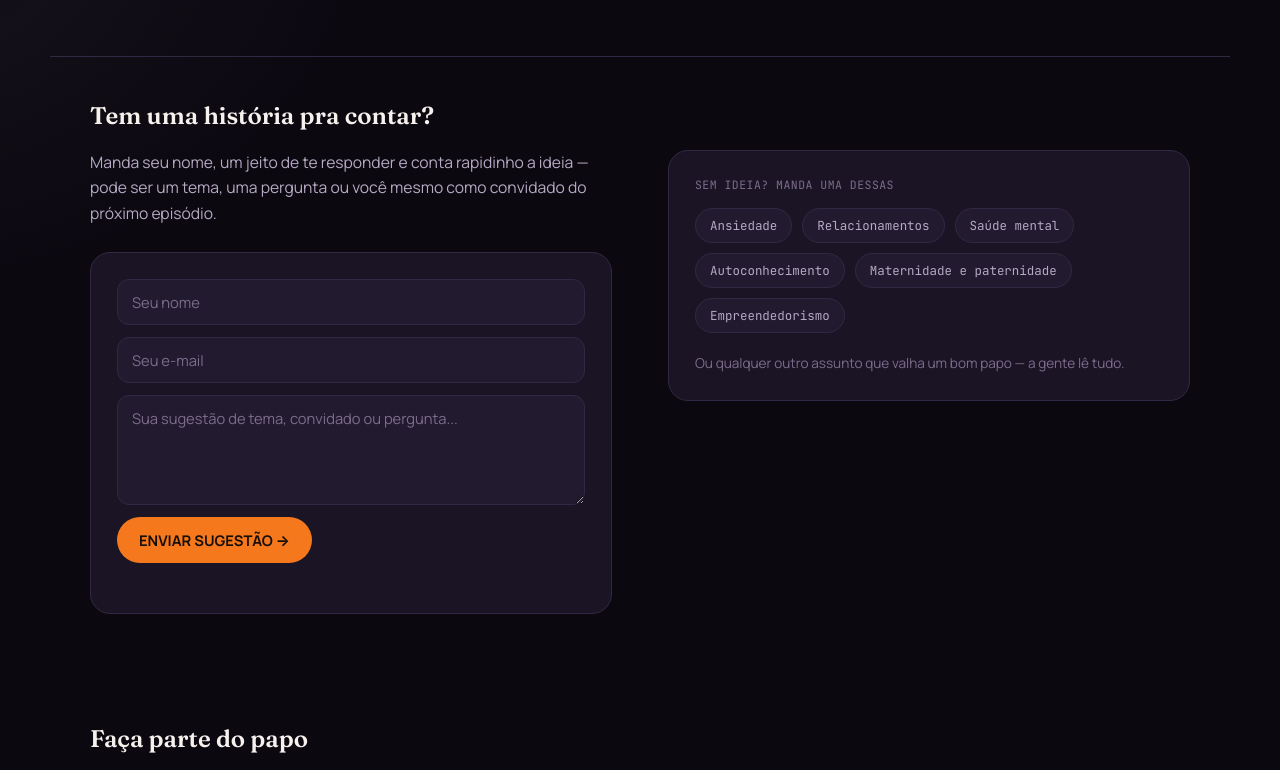
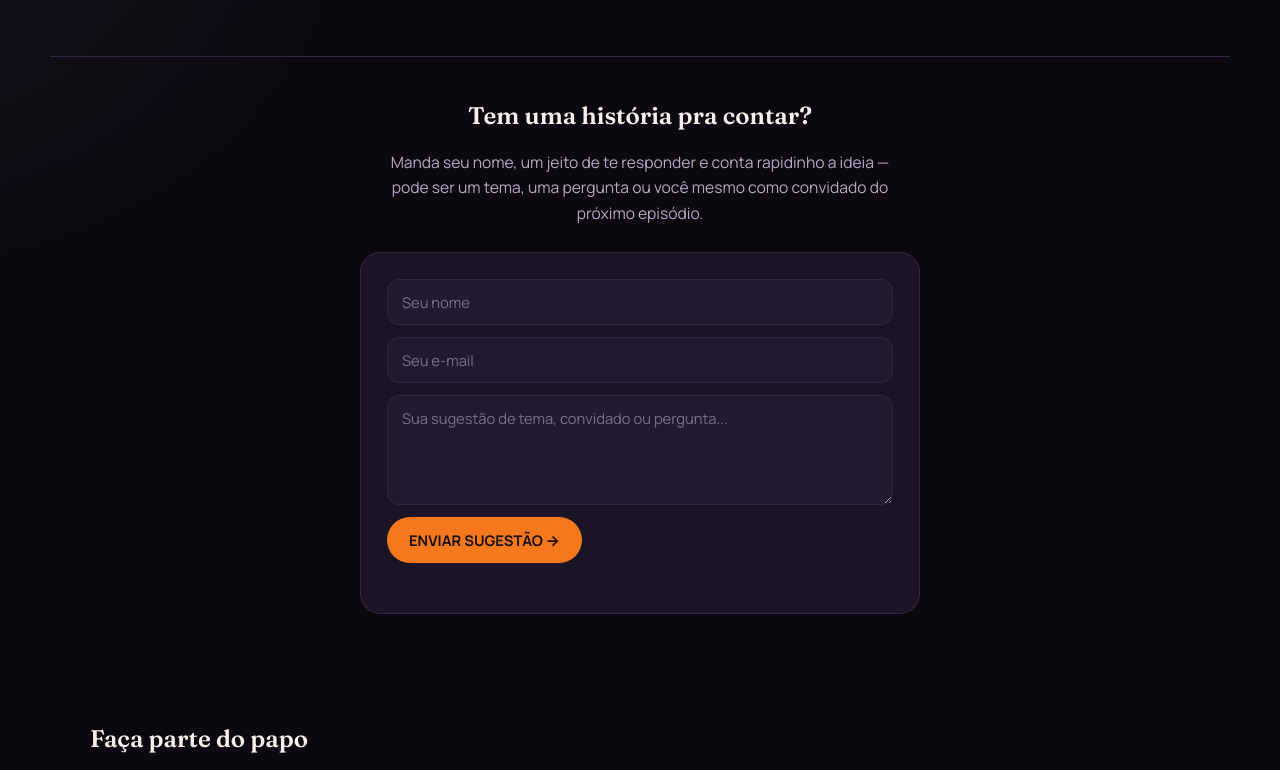
Before and after one commit to Nero1Dev/deupapo-podcast, a plain HTML site: page index.html in a window 1280 px wide. Shown: the part 1669-2439 px from the top of the page. Drawn offline with Linux system fonts and the light colour scheme; no server answers; a script that the page names is missing.

Commit message:
Remove painel lateral e centraliza a seção Participe
O card de sugestões de tema não agradou. Volta pro layout simples:
título, texto e formulário centralizados, sem coluna vazia ao lado.

Claude-Session: https://claude.ai/code/session_016iRmCfNHdrf3E9cv1GUm73

```diff
--- a/index.html
+++ b/index.html
@@ -532,20 +532,21 @@
   .tile.yt .tile-cta{color:var(--orange);}
 
   /* ---------- participe / envio de e-mail ---------- */
-  .participe-grid{display:grid;gap:32px;}
-  @media (min-width:900px){
-    .participe-grid{grid-template-columns:1fr 1fr;gap:56px;align-items:start;}
-  }
+  #participe .section-head{justify-content:center;}
+  #participe .section-title{text-align:center;}
   .participe-sub{
     color:var(--ink-dim);
     font-size:.98rem;
     line-height:1.6;
     max-width:56ch;
-    margin:0 0 26px;
+    margin:0 auto 26px;
+    text-align:center;
   }
   .participe-form{
     display:grid;
     gap:12px;
+    max-width:560px;
+    margin:0 auto;
     background:var(--surface);
     border:1px solid var(--line);
     border-radius:var(--radius);
@@ -584,36 +585,6 @@
   }
   .participe-status.ok{color:#5fbf8f;}
   .participe-status.err{color:var(--red);}
-  .participe-aside{
-    background:var(--surface);
-    border:1px solid var(--line);
-    border-radius:var(--radius);
-    padding:26px;
-  }
-  .participe-aside .section-note{margin:0 0 16px;}
-  .idea-chips{
-    list-style:none;
-    margin:0;
-    padding:0;
-    display:flex;
-    flex-wrap:wrap;
-    gap:10px;
-  }
-  .idea-chips li{
-    font-family:var(--mono);
-    font-size:.78rem;
-    color:var(--ink-dim);
-    background:var(--surface-2);
-    border:1px solid var(--line);
-    border-radius:999px;
-    padding:8px 14px;
-  }
-  .participe-aside-note{
-    color:var(--ink-faint);
-    font-size:.85rem;
-    line-height:1.5;
-    margin:20px 0 0;
-  }
 
   /* ---------- footer ---------- */
   footer{padding:40px 0 0;}
@@ -740,8 +711,6 @@
     <div class="section-head">
       <h2 class="section-title">Tem uma história pra contar?</h2>
     </div>
-    <div class="participe-grid">
-      <div>
     <p class="participe-sub">Manda seu nome, um jeito de te responder e conta rapidinho a ideia — pode ser um tema, uma pergunta ou você mesmo como convidado do próximo episódio.</p>
     <form class="participe-form" id="participeForm">
       <input type="hidden" name="access_key" value="COLE_AQUI_SUA_ACCESS_KEY">
@@ -753,20 +722,6 @@
       <button type="submit" class="btn btn-solid">ENVIAR SUGESTÃO →</button>
       <span class="participe-status" id="participeStatus" role="status"></span>
     </form>
-      </div>
-      <aside class="participe-aside">
-        <p class="section-note">SEM IDEIA? MANDA UMA DESSAS</p>
-        <ul class="idea-chips">
-          <li>Ansiedade</li>
-          <li>Relacionamentos</li>
-          <li>Saúde mental</li>
-          <li>Autoconhecimento</li>
-          <li>Maternidade e paternidade</li>
-          <li>Empreendedorismo</li>
-        </ul>
-        <p class="participe-aside-note">Ou qualquer outro assunto que valha um bom papo — a gente lê tudo.</p>
-      </aside>
-    </div>
   </section>
 
   <section class="section wrap" id="seguir" style="padding-top:44px;">
```
Lines whose indentation alone changed are shown as unchanged.
